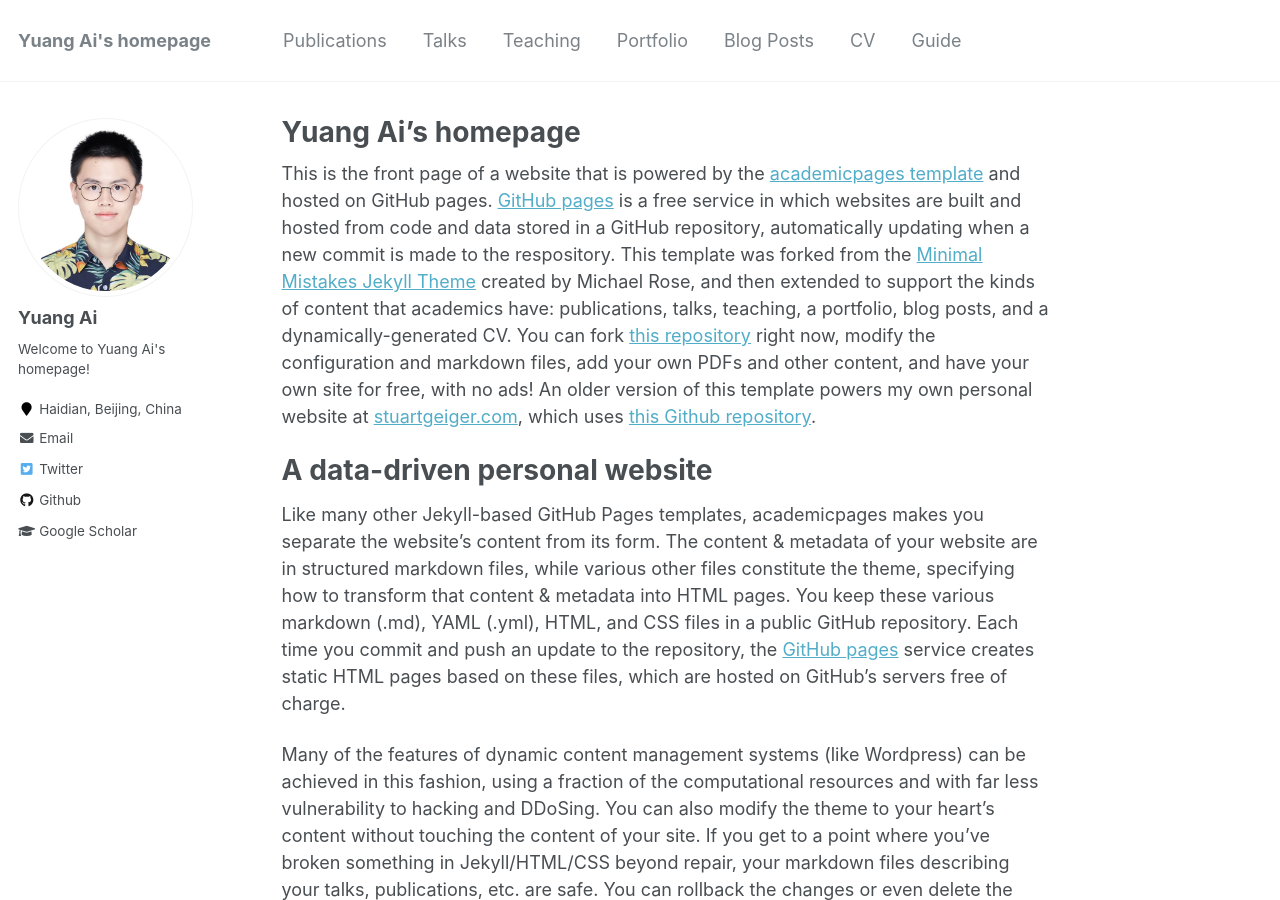
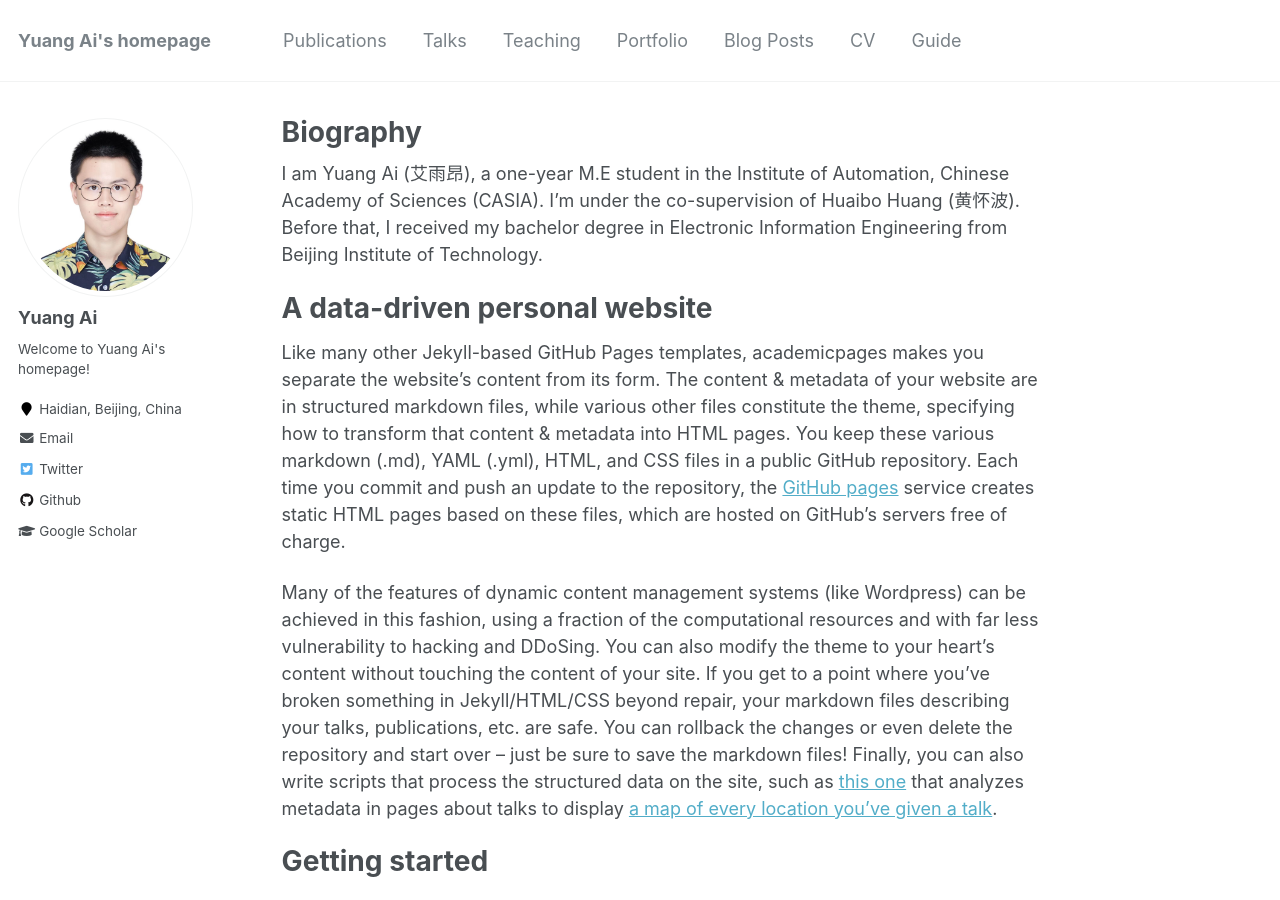
Before and after one commit to shallowdream0204/Yuang-Ai.github.io, a Jekyll site: the page built from _pages/about.md, in a window 1280 px wide and 900 px high. Built offline with Jekyll 4.4.1, drawn with Linux system fonts in a browser that asks for light colours.

Commit message:
Update about.md

```diff
--- a/_pages/about.md
+++ b/_pages/about.md
@@ -1,6 +1,6 @@
 ---
 permalink: /
-title: "Yuang Ai's homepage"
+title: "Biography"
 excerpt: "About me"
 author_profile: true
 redirect_from:
@@ -8,7 +8,7 @@ redirect_from:
   - /about.html
 ---
 
-This is the front page of a website that is powered by the [academicpages template](https://github.com/academicpages/academicpages.github.io) and hosted on GitHub pages. [GitHub pages](https://pages.github.com) is a free service in which websites are built and hosted from code and data stored in a GitHub repository, automatically updating when a new commit is made to the respository. This template was forked from the [Minimal Mistakes Jekyll Theme](https://mmistakes.github.io/minimal-mistakes/) created by Michael Rose, and then extended to support the kinds of content that academics have: publications, talks, teaching, a portfolio, blog posts, and a dynamically-generated CV. You can fork [this repository](https://github.com/academicpages/academicpages.github.io) right now, modify the configuration and markdown files, add your own PDFs and other content, and have your own site for free, with no ads! An older version of this template powers my own personal website at [stuartgeiger.com](http://stuartgeiger.com), which uses [this Github repository](https://github.com/staeiou/staeiou.github.io).
+I am Yuang Ai (艾雨昂), a one-year M.E student in the Institute of Automation, Chinese Academy of Sciences (CASIA). I’m under the co-supervision of Huaibo Huang (黄怀波). Before that, I received my bachelor degree in Electronic Information Engineering from Beijing Institute of Technology.
 
 A data-driven personal website
 ======
```
